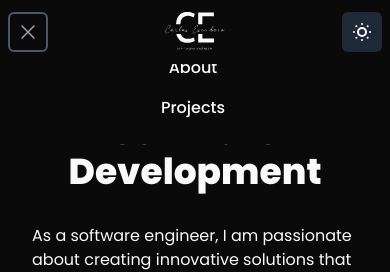
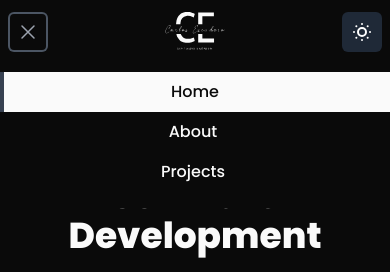
Before and after one commit to carlosescor2199/portfolio, a Next.js app: page / in a window 390 px wide. Both pictures are taken after a click on the button "Open main menu". Shown: the top 272 px of the page. Built offline with nearby package versions, Linux system fonts and the light colour scheme.

Commit message:
navbar mobile solved

```diff
--- a/src/app/page.tsx
+++ b/src/app/page.tsx
@@ -7,7 +7,7 @@ import { ButtonsContainer, ContactMeButton } from "@/components/common";
 export default function Home() {
   return (
     <>
-      <main className={cn("flex flex-1 flex-col")}>
+      <main className={cn("flex flex-1 flex-col pt-16")}>
         <motion.div
           initial="hidden"
           animate="visible"
--- a/src/components/navbar/navbar.tsx
+++ b/src/components/navbar/navbar.tsx
@@ -76,7 +76,7 @@ export default function Navbar() {
         </div>
       </div>
 
-      <DisclosurePanel className="absolute z-10 w-full bg-background sm:hidden">
+      <DisclosurePanel className="fixed top-16 z-10 w-full bg-background sm:hidden">
         <div className="space-y-1 pb-4 pt-2">
           {navigation.map((item) => (
             <Link key={item.name} href={item.href} onClick={() => activeNavigation(item.href)}>
```
